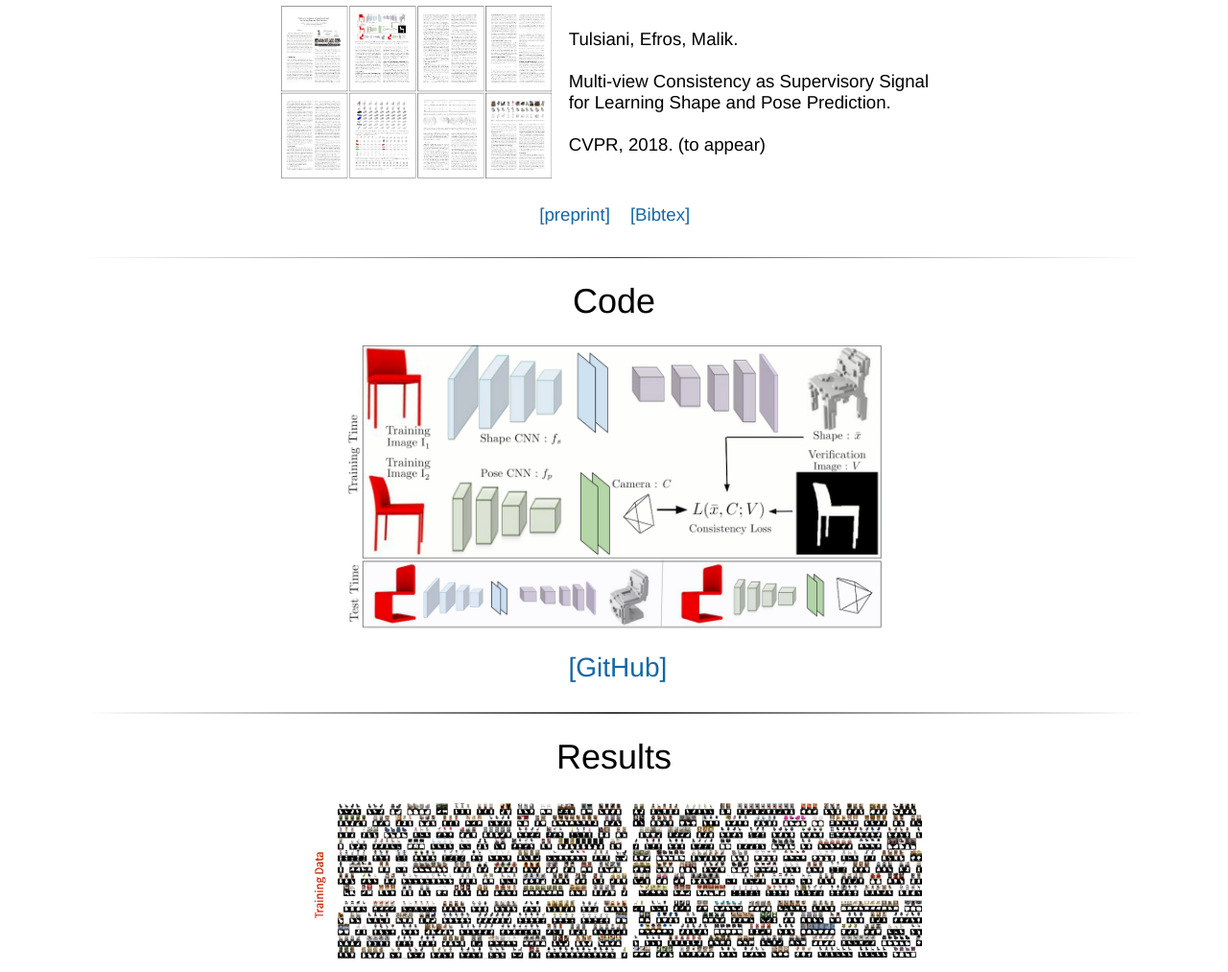
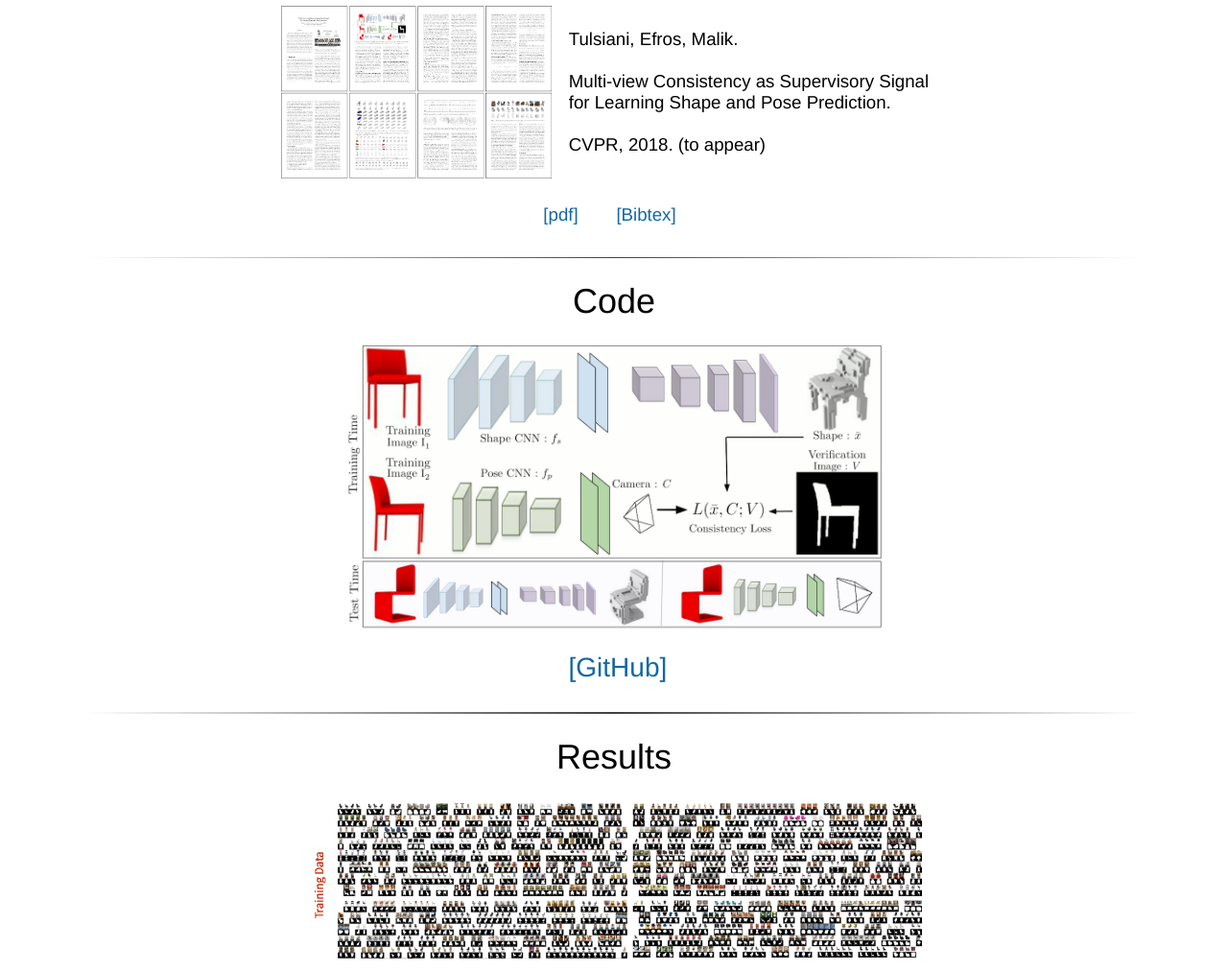
Before and after one commit to shubhtuls/mvcSnP, a plain HTML site: page index.html in a window 1280 px wide. Shown: the part 878-1891 px from the top of the page at 96% size. Drawn offline with Linux system fonts and the light colour scheme; a script that the page names is missing.

Commit message:
Update index.html

```diff
--- a/index.html
+++ b/index.html
@@ -198,7 +198,7 @@
           <table align=center width=180px>
               <tr>
                   <td><span style="font-size:14pt"><center>
-                      <a href="https://arxiv.org/pdf/1801.03910.pdf">[preprint]</a>
+                      <a href="https://arxiv.org/pdf/1801.03910.pdf">[pdf]</a>
                     </center></td>
 
                   <td><span style="font-size:14pt"><center>
```
